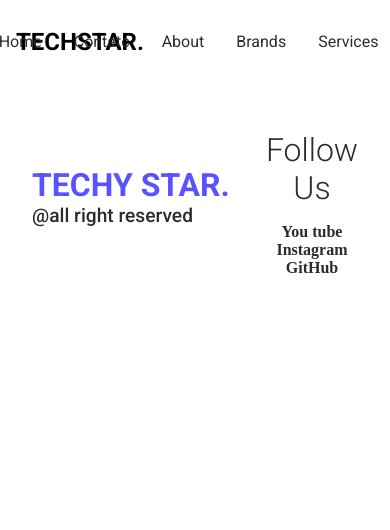
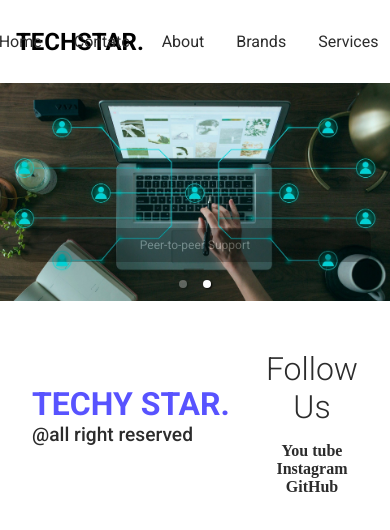
Before and after one commit to vinayakSagar/One, a React (Create React App) app: page /services in a window 390 px wide. Shown: the top 530 px of the page. Built offline with nearby package versions, Linux system fonts and the light colour scheme.

Commit message:
services done only @media queries pending

```diff
--- a/package.json
+++ b/package.json
@@ -9,6 +9,7 @@
     "react": "^18.2.0",
     "react-dom": "^18.2.0",
     "react-icons": "^4.4.0",
+    "react-responsive-carousel": "^3.2.23",
     "react-router-dom": "^6.4.2",
     "react-router-hash-link": "^2.4.3",
     "react-scripts": "5.0.1",
--- a/src/App.js
+++ b/src/App.js
@@ -9,6 +9,7 @@ import "./styles/header.scss"
 import "./styles/home.scss"
 import "./styles/footer.scss"
 import "./styles/contact.scss"
+import Services from "./components/Services";
 
 function App() {
   return (
@@ -17,6 +18,7 @@ function App() {
       <Routes>
         <Route path="/" element={<Home/>} />
         <Route path="/contact" element={<Contact/>} />
+        <Route path="/services" element={<Services/>} />
       </Routes>
       <Footer/>
     </Router>
--- /dev/null
+++ b/src/components/Services.jsx
@@ -0,0 +1,26 @@
+import React from 'react'
+import { Carousel } from 'react-responsive-carousel'
+import 'react-responsive-carousel/lib/styles/carousel.min.css'
+
+import image1 from '../assets/3.jpg'
+import image2 from '../assets/4.jpg'
+
+const Services = () => {
+    return (
+        <div className='servies'>
+            <Carousel infiniteLoop autoPlay showStatus={false} showArrows={false} interval={1000} showThumbs={false}>
+                <div>
+                    <img src={image1} alt="ITEM1" />
+                    <p className='legend'>Full Stack</p>
+                </div>
+
+                <div>
+                    <img src={image2} alt="ITEM2" />
+                    <p className='legend'>Peer-to-peer Support</p>
+                </div>
+            </Carousel>
+        </div>
+    )
+}
+
+export default Services
```
Also changed, not shown: 1 other file (tests, documents, lock files or other folders).
